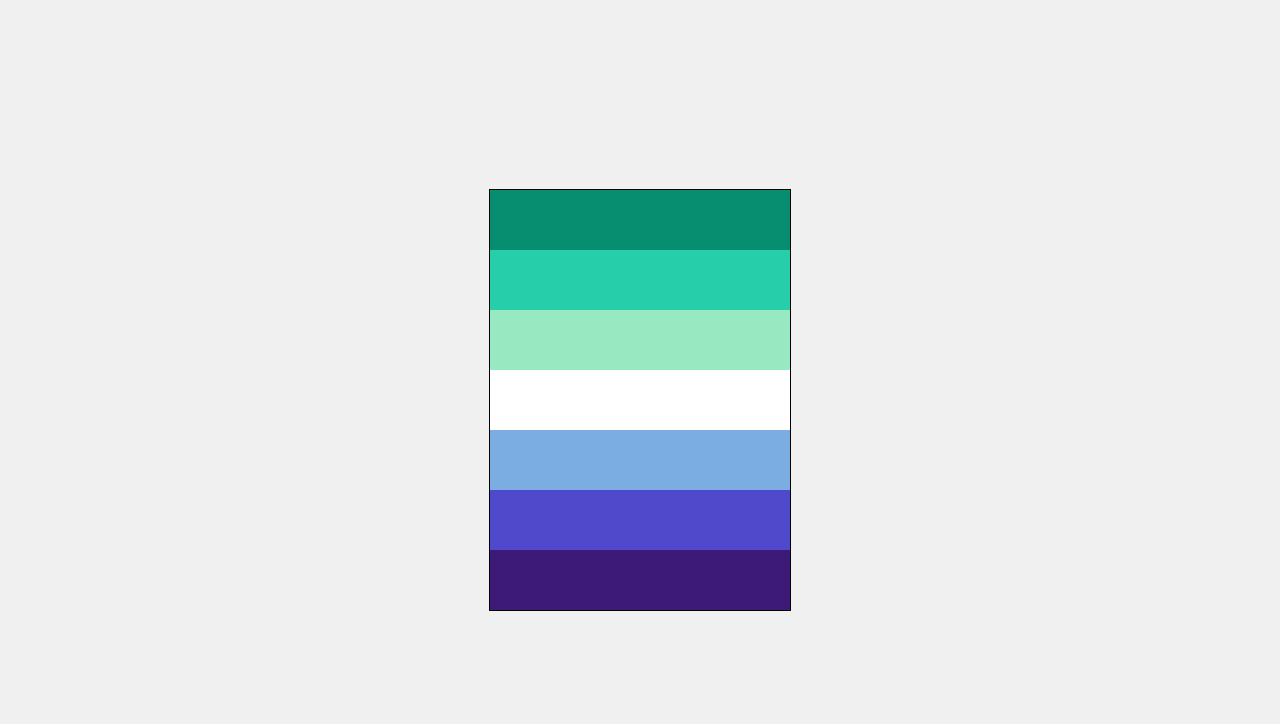
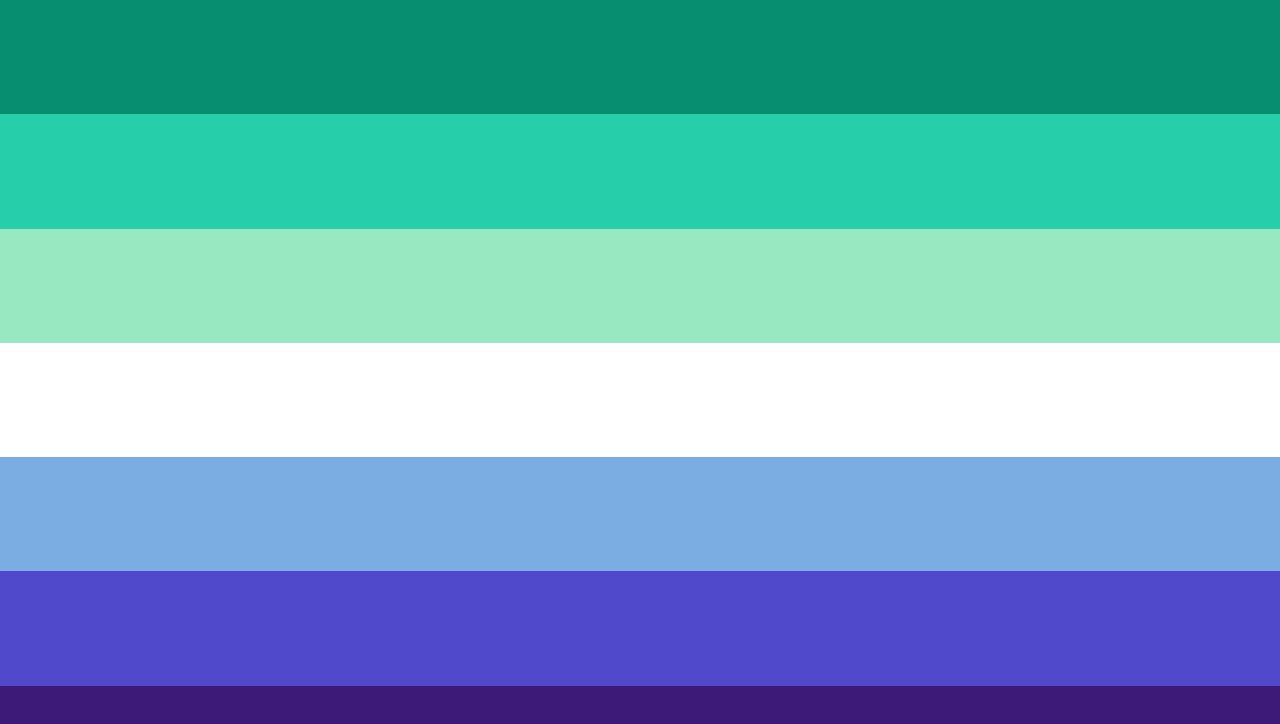
Before and after one commit to cosmicfates/cosmicfates.github.io, a plain HTML site: page index.html in a window 1280 px wide. Drawn offline with Linux system fonts and the light colour scheme.

Commit message:
Update index.html

```diff
--- a/index.html
+++ b/index.html
@@ -6,20 +6,17 @@
     <title>Ocean Flag</title>
     <style>
         body {
-            display: flex;
-            justify-content: center;
-            align-items: center;
-            height: 100vh;
             margin: 0;
-            background-color: #f0f0f0; /* Light background for contrast */
+            overflow: hidden; /* Prevent scrollbars */
         }
         .flag {
-            width: 300px; /* Width of the flag */
-            height: 420px; /* Height of the flag */
-            border: 1px solid #000; /* Optional border for visibility */
+            display: flex;
+            flex-direction: column;
+            height: 100vh; /* Full height of the viewport */
+            width: 100vw; /* Full width of the viewport */
         }
         .stripe {
-            height: 60px; /* Height of each stripe */
+            flex: 1; /* Distribute space evenly */
         }
         .stripe1 { background-color: #078D70; }
         .stripe2 { background-color: #26CEAA; }
```
